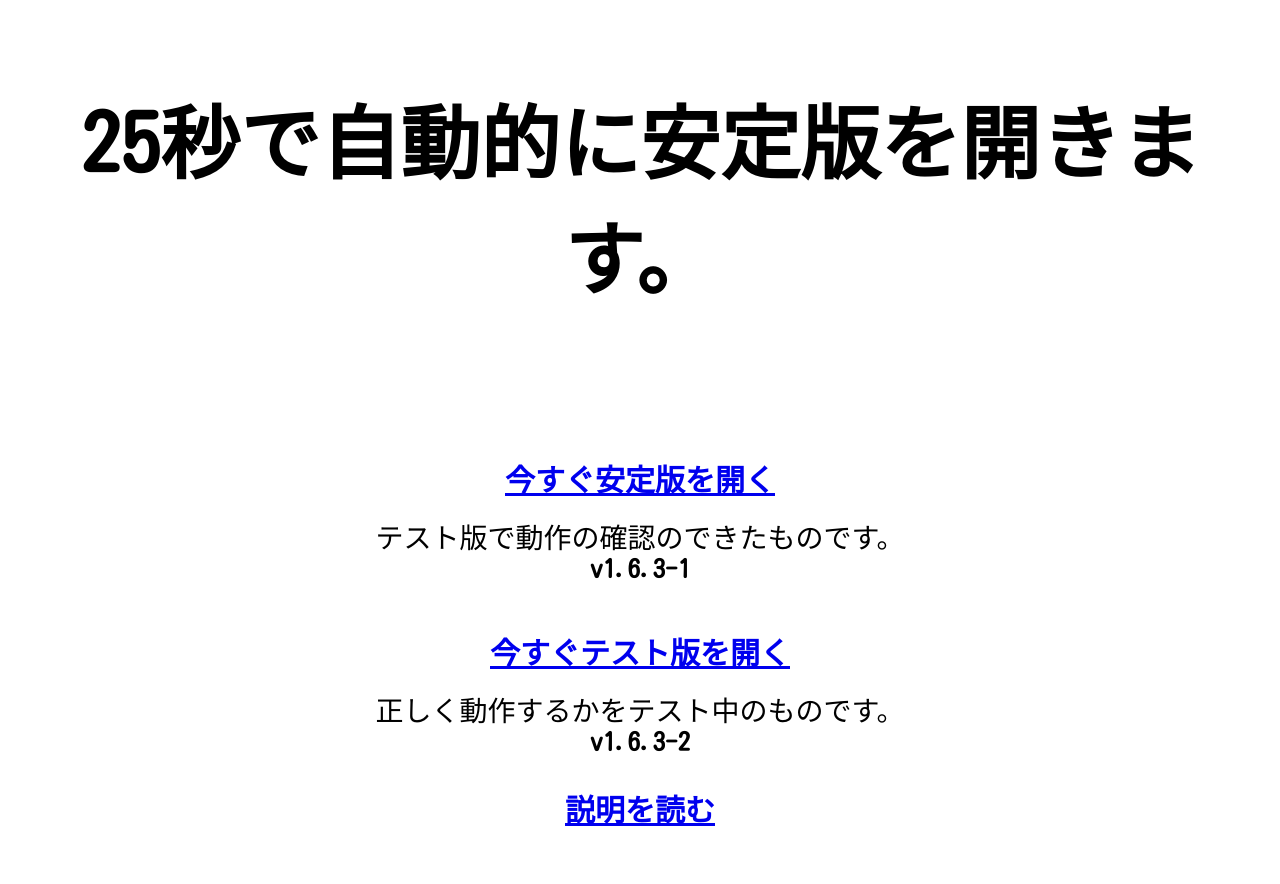
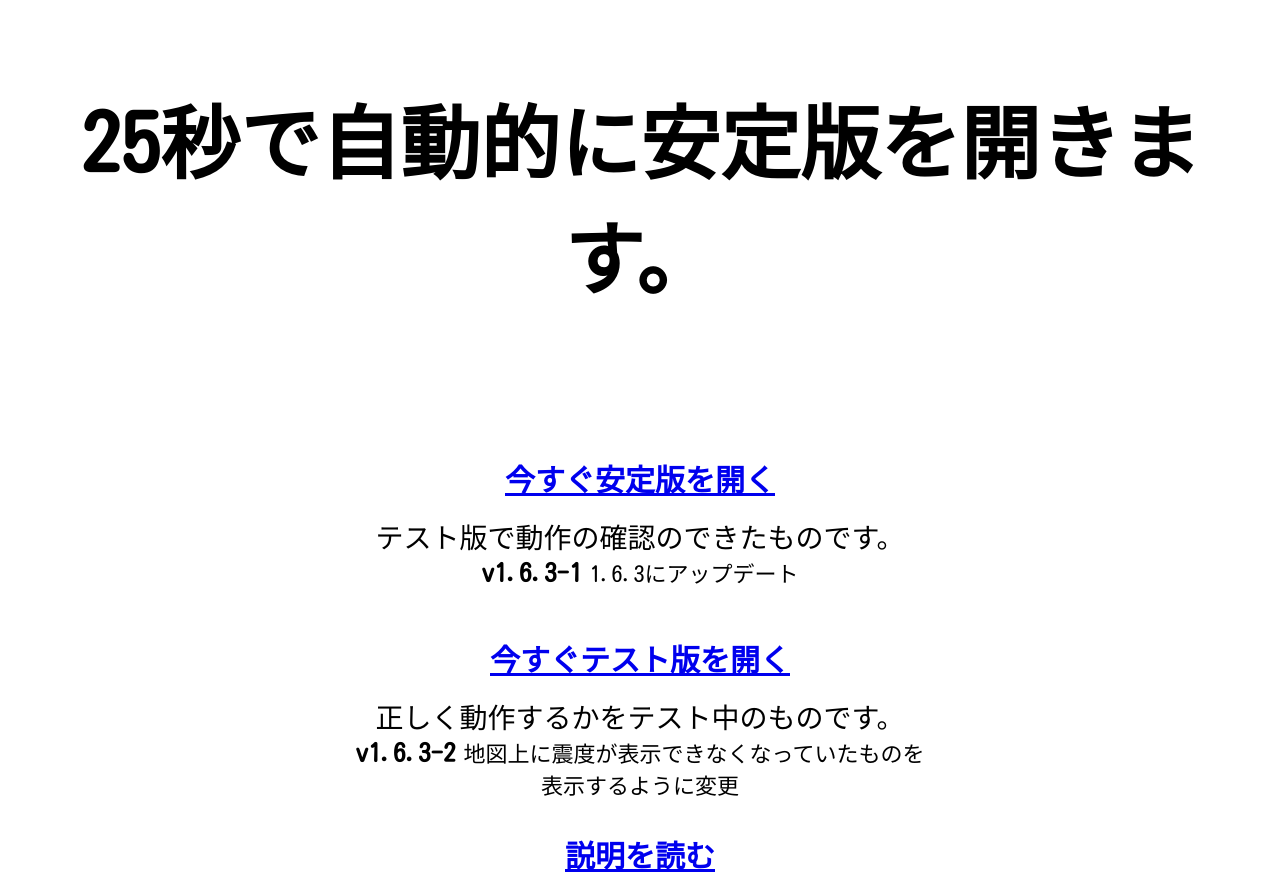
Before and after one commit to t0729/rzv-home, a plain HTML site: page index.html in a window 1280 px wide. Before the commit the page ends 838 px from the top, so only its background shows below. Drawn offline with Linux system fonts and the light colour scheme.

Commit message:
Update index.html

```diff
--- a/index.html
+++ b/index.html
@@ -73,6 +73,9 @@
         c{
             font-size: 28px;
         }
+        d{
+            font-size: 22px;
+        }
     </style>
 </head>
 <body>
@@ -81,10 +84,12 @@
     <a href="#" onclick="stable(event)">今すぐ安定版を開く</a><br><br>
     <c>テスト版で動作の確認のできたものです。</c><br>
     <b>v1.6.3-1</b>
+    <d>1.6.3にアップデート</d>
     <br><br><br><br>
     <a href="#" onclick="beta(event)">今すぐテスト版を開く</a><br><br>
     <c>正しく動作するかをテスト中のものです。</c><br>
     <b>v1.6.3-2</b>
+    <d>地図上に震度が表示できなくなっていたものを<br>表示するように変更</d>
     <br><br><br>
     <a href="#" onclick="explanation(event)">説明を読む</a>
 </body>
```
